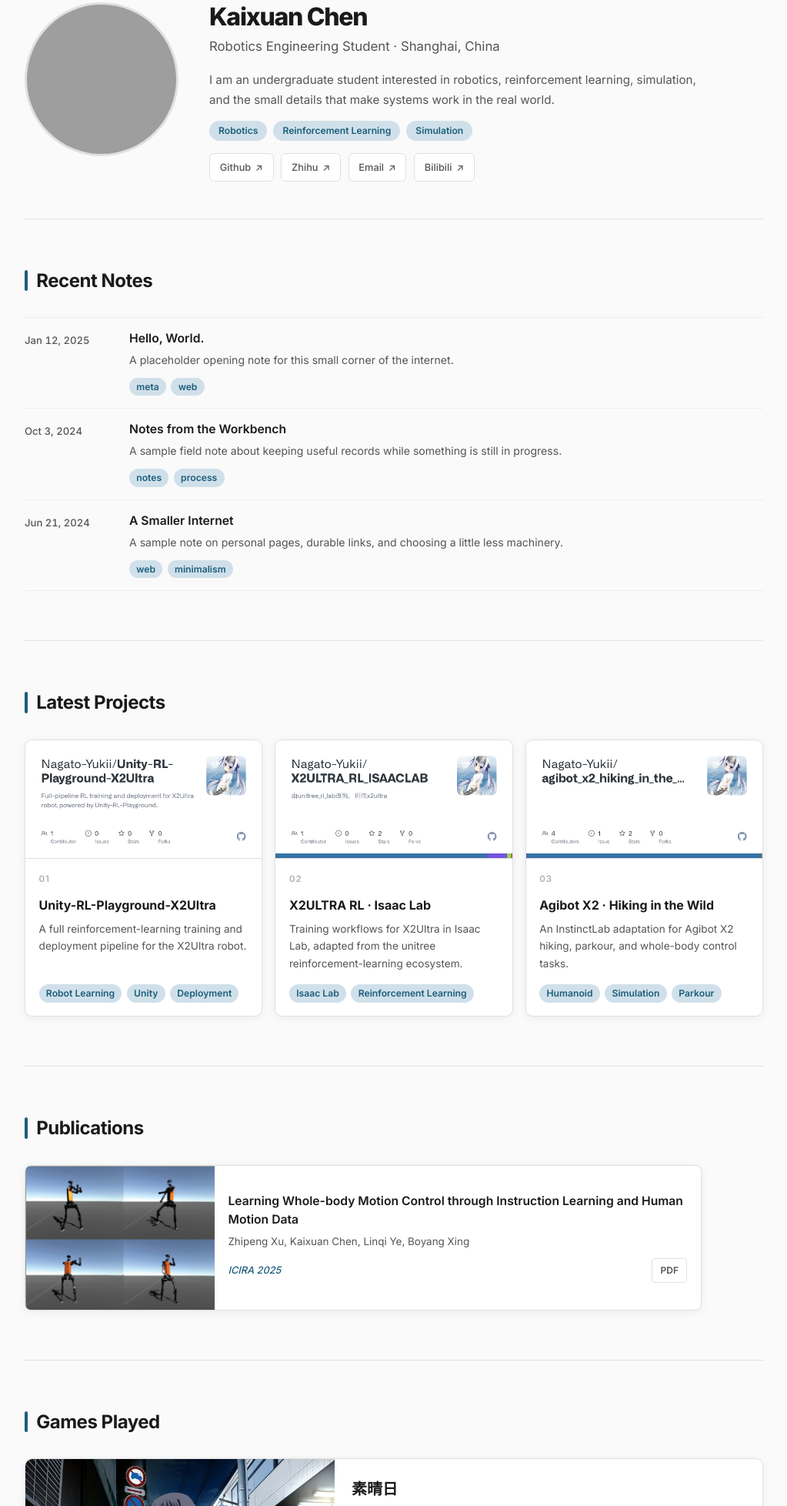
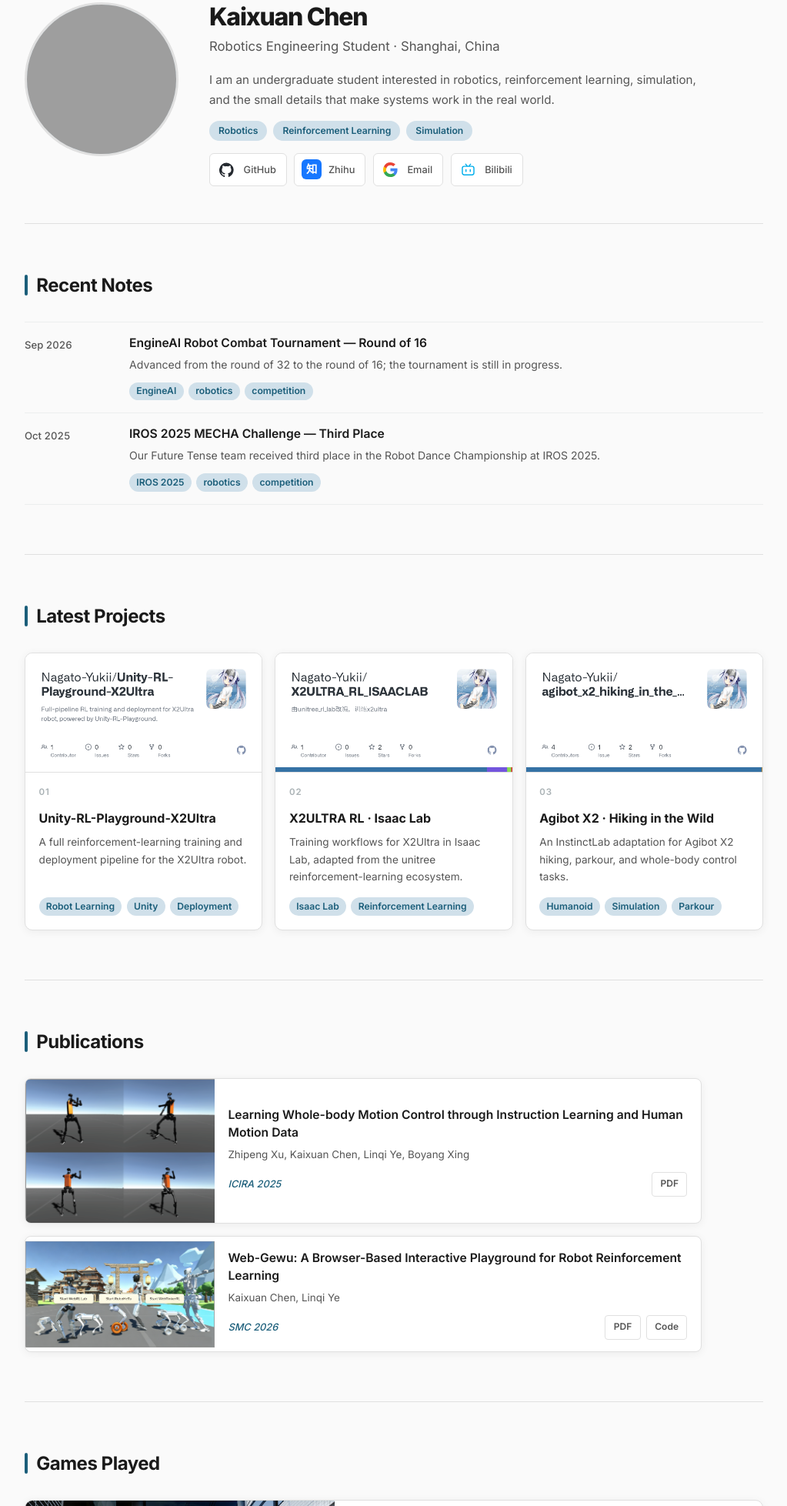
Before and after one commit to Nagato-Yukii/Nagato-Yukii.github.io, an Astro site: page / in a window 1280 px wide. Shown: the part 134-2091 px from the top of the page at 77% size, without its empty margins (128-1151 px from the left). Built offline with nearby package versions, Linux system fonts and the light colour scheme; Astro itself is replaced by a stand-in of ours; grey boxes are pictures that could not be loaded.

Commit message:
Add competition notes and Web-Gewu publication

````diff
--- a/src/content.config.ts
+++ b/src/content.config.ts
@@ -6,6 +6,7 @@ const blog = defineCollection({
   schema: z.object({
     title: z.string().min(1),
     date: z.coerce.date(),
+    datePrecision: z.enum(["day", "month"]).default("day"),
     summary: z.string().min(1),
     tags: z.array(z.string()).default([]),
     draft: z.boolean().default(false),
--- a/src/content/blog/a-smaller-internet.md
+++ /dev/null
@@ -1,15 +0,0 @@
----
-title: "A Smaller Internet"
-date: 2024-06-21
-summary: "A sample note on personal pages, durable links, and choosing a little less machinery."
-tags: [web, minimalism]
-draft: false
----
-
-> Sample entry — replace this with your own writing.
-
-A personal page does not have to behave like a platform. It can simply be a stable address with a name on it.
-
-The old web had many rough edges, but it also made room for distinct places. A narrow column, a few links, and a list of dated documents can still do useful work.
-
-Small pages load quickly. They are easy to understand, easy to archive, and easy to rebuild. Their limits are part of their character.
--- /dev/null
+++ b/src/content/blog/engineai-robot-combat-2026.md
@@ -0,0 +1,12 @@
+---
+title: "EngineAI Robot Combat Tournament — Round of 16"
+date: 2026-09-01
+datePrecision: month
+summary: "Advanced from the round of 32 to the round of 16; the tournament is still in progress."
+tags: [EngineAI, robotics, competition]
+draft: false
+---
+
+I advanced from the **round of 32** to the **round of 16** in the EngineAI robot combat tournament.
+
+The competition is still in progress. I will update this note after the remaining rounds are complete.
--- a/src/content/blog/hello-world.md
+++ /dev/null
@@ -1,22 +0,0 @@
----
-title: "Hello, World."
-date: 2025-01-12
-summary: "A placeholder opening note for this small corner of the internet."
-tags: [meta, web]
-draft: false
----
-
-> Sample entry — replace or delete this file when the site is yours.
-
-This is a quiet place for links, notes, and unfinished thoughts. It is intentionally small: no feed algorithm, no notification counter, and no requirement to publish on schedule.
-
-The page is made of plain files. Each post begins as Markdown, stays readable without a special editor, and can travel with the rest of the repository.
-
-## What belongs here
-
-- short technical notes;
-- records of experiments;
-- links worth returning to;
-- ideas that are still becoming clear.
-
-That is enough for a beginning.
--- /dev/null
+++ b/src/content/blog/iros-2025-mecha-challenge.md
@@ -0,0 +1,14 @@
+---
+title: "IROS 2025 MECHA Challenge — Third Place"
+date: 2025-10-01
+datePrecision: month
+summary: "Our Future Tense team received third place in the Robot Dance Championship at IROS 2025."
+tags: [IROS 2025, robotics, competition]
+draft: false
+---
+
+At IROS 2025 in Hangzhou, I competed as part of Shanghai University's **Future Tense** team in the **MECHA Challenge (Robot Dance Championship)**.
+
+The event focused on humanoid robot dance, including whole-body motion design and control, motion stability, and synchronization between movement and music.
+
+Our team — Zhang Jinrong, Zhang Yulai, and Kaixuan Chen — received **third place**.
--- a/src/content/blog/notes-from-the-workbench.md
+++ /dev/null
@@ -1,20 +0,0 @@
----
-title: "Notes from the Workbench"
-date: 2024-10-03
-summary: "A sample field note about keeping useful records while something is still in progress."
-tags: [notes, process]
-draft: false
----
-
-> Sample entry — its content does not describe real events.
-
-Finished projects tend to look inevitable. The useful decisions, wrong turns, and small discoveries disappear behind the final result.
-
-Workbench notes preserve some of that context. They do not need to become tutorials. A date, a question, a command, and one sentence about the outcome are often enough.
-
-```text
-2024.10.03 / question
-What changed, and what did I learn from it?
-```
-
-Write close to the work. Edit later only when clarity needs it.
--- a/src/data/site.ts
+++ b/src/data/site.ts
@@ -12,22 +12,26 @@ export const site = {
   avatar: "https://github.com/Nagato-Yukii.png?size=320",
   links: [
     {
-      label: "github",
+      label: "GitHub",
+      icon: "github",
       display: "github.com/Nagato-Yukii",
       href: "https://github.com/Nagato-Yukii",
     },
     {
-      label: "zhihu",
+      label: "Zhihu",
+      icon: "zhihu",
       display: "zhihu.com/people/68-26-21-58",
       href: "https://www.zhihu.com/people/68-26-21-58/posts",
     },
     {
-      label: "email",
+      label: "Email",
+      icon: "google",
       display: "onjifang@gmail.com",
       href: "mailto:onjifang@gmail.com",
     },
     {
-      label: "bilibili",
+      label: "Bilibili",
+      icon: "bilibili",
       display: "space.bilibili.com/512933916",
       href: "https://space.bilibili.com/512933916",
     },
@@ -65,7 +69,19 @@ export const site = {
       authors: "Zhipeng Xu, Kaixuan Chen, Linqi Ye, Boyang Xing",
       venue: "ICIRA 2025",
       pdf: "https://linqi-ye.github.io/docs/WBC_Instrucition.pdf",
+      code: null,
       image: "/publication-wbc.png",
+      imageAlt: "Humanoid whole-body motions demonstrated in simulation",
+    },
+    {
+      title:
+        "Web-Gewu: A Browser-Based Interactive Playground for Robot Reinforcement Learning",
+      authors: "Kaixuan Chen, Linqi Ye",
+      venue: "SMC 2026",
+      pdf: "https://linqi-ye.github.io/docs/web-gewu.pdf",
+      code: "https://github.com/Nagato-Yukii/WebGewu",
+      image: "/publication-web-gewu.png",
+      imageAlt: "Web-Gewu browser-based robot reinforcement learning playground",
     },
   ],
   games: [
--- a/src/pages/blog/[...slug].astro
+++ b/src/pages/blog/[...slug].astro
@@ -28,7 +28,7 @@ const { post, newer, older } = Astro.props;
 const { Content } = await render(post);
 const displayDate = post.data.date.toLocaleDateString("en-US", {
   month: "long",
-  day: "numeric",
+  ...(post.data.datePrecision === "day" ? { day: "numeric" as const } : {}),
   year: "numeric",
   timeZone: "UTC",
 });
--- a/src/pages/index.astro
+++ b/src/pages/index.astro
@@ -6,10 +6,10 @@ import { site } from "../data/site";
 const posts = (await getCollection("blog", ({ data }) => !data.draft)).sort(
   (a, b) => b.data.date.valueOf() - a.data.date.valueOf(),
 );
-const formatDate = (date: Date) =>
+const formatDate = (date: Date, precision: "day" | "month") =>
   new Intl.DateTimeFormat("en-US", {
     month: "short",
-    day: "numeric",
+    ...(precision === "day" ? { day: "numeric" as const } : {}),
     year: "numeric",
     timeZone: "UTC",
   }).format(date);
@@ -52,7 +52,30 @@ const formatDate = (date: Date) =>
           {site.links.map((link) =>
             link.href ? (
               <a href={link.href} target="_blank" rel="noreferrer">
-                {link.label}<span aria-hidden="true">↗</span>
+                <span class={`social-icon social-icon-${link.icon}`} aria-hidden="true">
+                  {link.icon === "github" && (
+                    <svg viewBox="0 0 24 24" role="img">
+                      <path fill="currentColor" d="M12 .7a12 12 0 0 0-3.79 23.39c.6.11.82-.26.82-.58v-2.23c-3.34.73-4.04-1.61-4.04-1.61-.55-1.39-1.34-1.76-1.34-1.76-1.09-.75.08-.73.08-.73 1.21.09 1.84 1.24 1.84 1.24 1.07 1.84 2.81 1.31 3.5 1 .11-.78.42-1.31.76-1.61-2.67-.3-5.47-1.34-5.47-5.93 0-1.31.47-2.38 1.24-3.22-.12-.3-.54-1.52.12-3.18 0 0 1.01-.32 3.3 1.23a11.5 11.5 0 0 1 6 0c2.29-1.55 3.3-1.23 3.3-1.23.66 1.66.24 2.88.12 3.18.77.84 1.24 1.91 1.24 3.22 0 4.6-2.81 5.62-5.48 5.92.43.37.81 1.1.81 2.22v3.3c0 .32.22.7.82.58A12 12 0 0 0 12 .7Z" />
+                    </svg>
+                  )}
+                  {link.icon === "zhihu" && <span>知</span>}
+                  {link.icon === "google" && (
+                    <svg viewBox="0 0 18 18" role="img">
+                      <path fill="#4285f4" d="M17.64 9.205c0-.638-.057-1.252-.164-1.841H9v3.482h4.844a4.14 4.14 0 0 1-1.797 2.716v2.258h2.909c1.702-1.567 2.684-3.874 2.684-6.615Z" />
+                      <path fill="#34a853" d="M9 18c2.43 0 4.467-.806 5.956-2.18l-2.909-2.258c-.806.54-1.835.859-3.047.859-2.344 0-4.328-1.585-5.037-3.714H.956v2.332A9 9 0 0 0 9 18Z" />
+                      <path fill="#fbbc05" d="M3.963 10.707A5.42 5.42 0 0 1 3.681 9c0-.592.102-1.167.282-1.707V4.961H.956A9 9 0 0 0 0 9c0 1.453.348 2.827.956 4.039l3.007-2.332Z" />
+                      <path fill="#ea4335" d="M9 3.579c1.321 0 2.507.454 3.441 1.345l2.581-2.581C13.463.891 11.426 0 9 0A9 9 0 0 0 .956 4.961l3.007 2.332C4.672 5.164 6.656 3.579 9 3.579Z" />
+                    </svg>
+                  )}
+                  {link.icon === "bilibili" && (
+                    <svg viewBox="0 0 24 24" role="img" fill="none" stroke="currentColor" stroke-width="1.8" stroke-linecap="round" stroke-linejoin="round">
+                      <path d="m8 3 2.5 3M16 3l-2.5 3" />
+                      <rect x="2.5" y="6.5" width="19" height="14" rx="3" />
+                      <path d="M8.5 12v3M15.5 12v3" />
+                    </svg>
+                  )}
+                </span>
+                <span>{link.label}</span>
               </a>
             ) : (
               <span class="social-placeholder" title={link.display}>{link.label}</span>
@@ -69,7 +92,7 @@ const formatDate = (date: Date) =>
       <ol class="note-list">
         {posts.map((post) => (
           <li>
-            <time datetime={post.data.date.toISOString()}>{formatDate(post.data.date)}</time>
+            <time datetime={post.data.date.toISOString()}>{formatDate(post.data.date, post.data.datePrecision)}</time>
             <div>
               <h3><a href={`/blog/${post.id}/`}>{post.data.title}</a></h3>
               <p>{post.data.summary}</p>
@@ -116,7 +139,7 @@ const formatDate = (date: Date) =>
           <li>
             <img
               src={publication.image}
-              alt="Humanoid whole-body motions demonstrated in simulation"
+              alt={publication.imageAlt}
               width="502"
               height="383"
               loading="lazy"
@@ -126,7 +149,12 @@ const formatDate = (date: Date) =>
               <p>{publication.authors}</p>
               <div class="publication-meta">
                 <span>{publication.venue}</span>
-                <a href={publication.pdf} target="_blank" rel="noreferrer" aria-label={`PDF: ${publication.title}`}>PDF</a>
+                <div class="publication-actions">
+                  <a href={publication.pdf} target="_blank" rel="noreferrer" aria-label={`PDF: ${publication.title}`}>PDF</a>
+                  {publication.code && (
+                    <a href={publication.code} target="_blank" rel="noreferrer" aria-label={`Code: ${publication.title}`}>Code</a>
+                  )}
+                </div>
               </div>
             </div>
           </li>
--- a/src/styles/global.css
+++ b/src/styles/global.css
@@ -266,18 +266,48 @@ a:focus-visible {
 
 .social-row a {
   display: inline-flex;
-  min-height: 36px;
+  min-height: 42px;
   align-items: center;
-  gap: 0.35rem;
-  padding: 0.4rem 0.8rem;
+  gap: 0.55rem;
+  padding: 0.45rem 0.8rem 0.45rem 0.55rem;
   border: 1px solid var(--line);
   border-radius: 6px;
   background: var(--surface);
   color: var(--body);
   font-size: 0.8rem;
   font-weight: 500;
-  text-transform: capitalize;
   transition: all 0.2s ease;
+}
+
+.social-icon {
+  width: 26px;
+  height: 26px;
+  display: grid;
+  flex: 0 0 26px;
+  place-items: center;
+  border-radius: 6px;
+}
+
+.social-icon svg {
+  display: block;
+  width: 19px;
+  height: 19px;
+}
+
+.social-icon-github {
+  color: #24292f;
+}
+
+.social-icon-zhihu {
+  background: #1677ff;
+  color: #fff;
+  font-family: system-ui, sans-serif;
+  font-size: 0.9rem;
+  font-weight: 700;
+}
+
+.social-icon-bilibili {
+  color: #00aeec;
 }
 
 .social-placeholder {
@@ -463,6 +493,8 @@ a:focus-visible {
 }
 
 .publication-list {
+  display: grid;
+  gap: 1rem;
   margin: 0;
   padding: 0;
   list-style: none;
@@ -524,7 +556,13 @@ a:focus-visible {
   margin-top: 0.65rem;
 }
 
-.publication-meta a {
+.publication-actions {
+  display: flex;
+  flex: 0 0 auto;
+  gap: 0.45rem;
+}
+
+.publication-actions a {
   flex: 0 0 auto;
   padding: 0.3rem 0.65rem;
   border: 1px solid var(--line);
@@ -534,7 +572,7 @@ a:focus-visible {
   font-weight: 600;
 }
 
-.publication-meta a:hover {
+.publication-actions a:hover {
   border-color: var(--accent);
   color: var(--accent);
 }
````
Also changed, not shown: public/publication-web-gewu.png (added).
